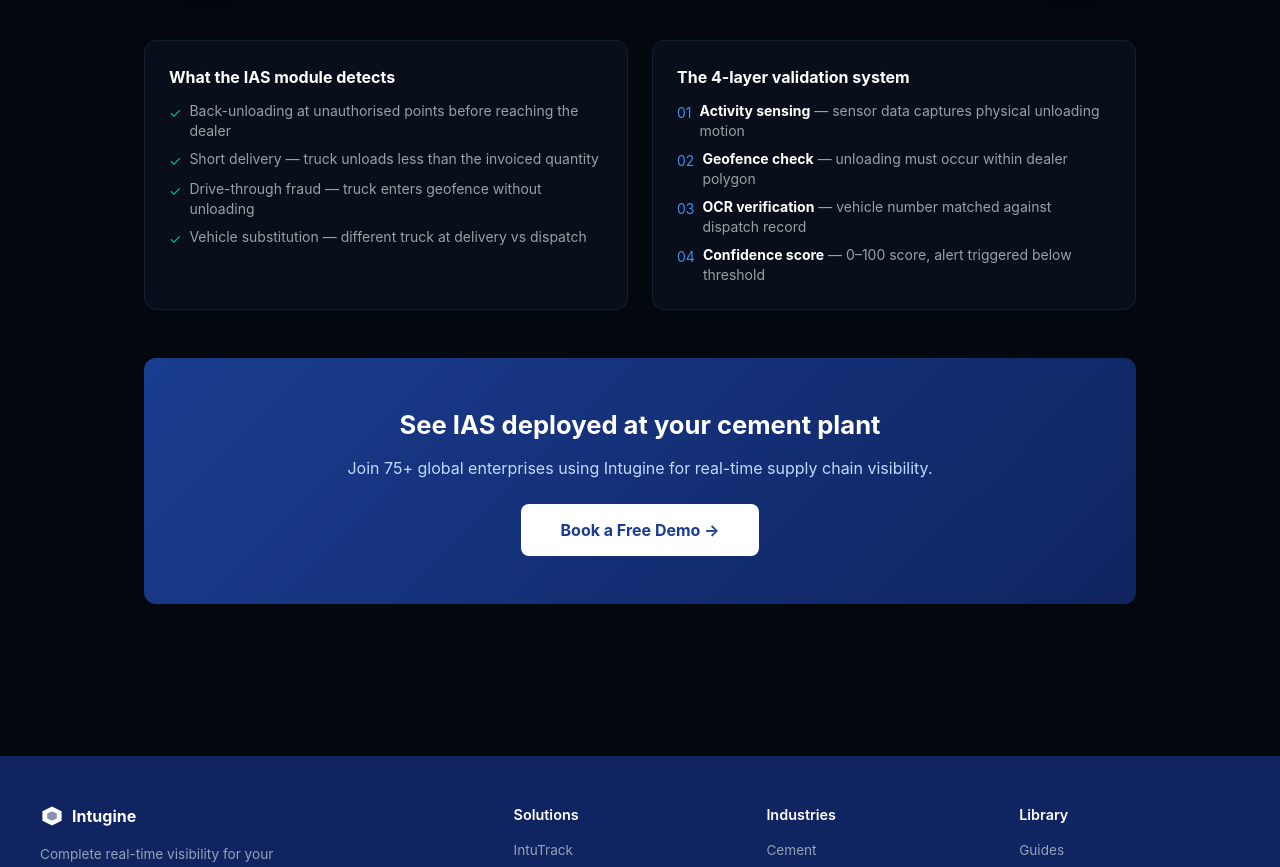
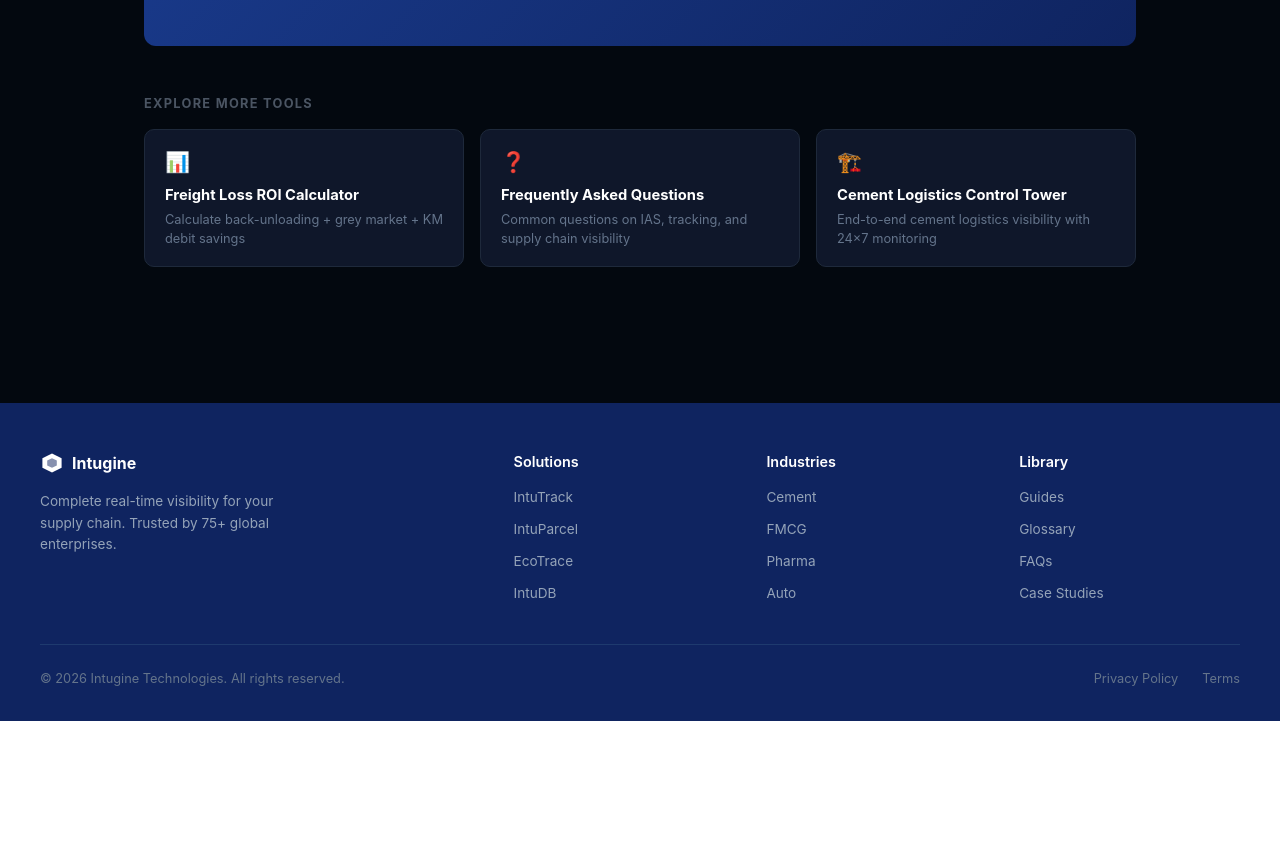
Before and after one commit to reymrinal/intuginewebsite, a Next.js app: page /ias-simulation in a window 1280 px wide. Shown: the part 1790-2657 px from the top of the page. After the commit the page ends 2511 px from the top, so only its background shows below. Built offline with nearby package versions, Linux system fonts and the light colour scheme; no server answers.

Commit message:
fix: IAS page — cap iframe height to 1400px, fix scrollHeight void, add Related Tools nav section

```diff
--- a/app/ias-simulation/page.tsx
+++ b/app/ias-simulation/page.tsx
@@ -12,7 +12,9 @@
   useEffect(() => {
     function handleMessage(e: MessageEvent) {
       if (e.data && typeof e.data.iasHeight === "number") {
-        setIframeHeight(e.data.iasHeight + 32); // small buffer
+        // Cap at 1400px to prevent runaway void below the simulation
+        const h = Math.min(e.data.iasHeight + 24, 1400);
+        setIframeHeight(h);
       }
     }
     window.addEventListener("message", handleMessage);
@@ -100,6 +102,30 @@
           industry="Cement"
         />
 
+        {/* ── Related Tools Navigation ── */}
+        <div style={{ marginTop: "2.5rem", marginBottom: "2rem" }}>
+          <p style={{ fontSize: "0.8rem", fontWeight: 700, letterSpacing: "0.1em", textTransform: "uppercase", color: "#4b5563", marginBottom: "1rem" }}>
+            Explore More Tools
+          </p>
+          <div style={{ display: "grid", gridTemplateColumns: "repeat(auto-fit, minmax(220px, 1fr))", gap: "1rem" }}>
+            <a href="/roi-calculator" style={{ display: "block", background: "#0f172a", border: "1px solid #1e293b", borderRadius: 10, padding: "1.1rem 1.25rem", textDecoration: "none" }}>
+              <div style={{ fontSize: "1.25rem", marginBottom: "0.4rem" }}>📊</div>
+              <div style={{ color: "#fff", fontWeight: 700, fontSize: "0.92rem", marginBottom: "0.25rem" }}>Freight Loss ROI Calculator</div>
+              <div style={{ color: "#64748b", fontSize: "0.8rem" }}>Calculate back-unloading + grey market + KM debit savings</div>
+            </a>
+            <a href="/faq" style={{ display: "block", background: "#0f172a", border: "1px solid #1e293b", borderRadius: 10, padding: "1.1rem 1.25rem", textDecoration: "none" }}>
+              <div style={{ fontSize: "1.25rem", marginBottom: "0.4rem" }}>❓</div>
+              <div style={{ color: "#fff", fontWeight: 700, fontSize: "0.92rem", marginBottom: "0.25rem" }}>Frequently Asked Questions</div>
+              <div style={{ color: "#64748b", fontSize: "0.8rem" }}>Common questions on IAS, tracking, and supply chain visibility</div>
+            </a>
+            <a href="/cement-logistics-control-tower" style={{ display: "block", background: "#0f172a", border: "1px solid #1e293b", borderRadius: 10, padding: "1.1rem 1.25rem", textDecoration: "none" }}>
+              <div style={{ fontSize: "1.25rem", marginBottom: "0.4rem" }}>🏗️</div>
+              <div style={{ color: "#fff", fontWeight: 700, fontSize: "0.92rem", marginBottom: "0.25rem" }}>Cement Logistics Control Tower</div>
+              <div style={{ color: "#64748b", fontSize: "0.8rem" }}>End-to-end cement logistics visibility with 24×7 monitoring</div>
+            </a>
+          </div>
+        </div>
+
       </main>
 
       <Footer />
--- a/public/ias-simulation.html
+++ b/public/ias-simulation.html
@@ -898,14 +898,20 @@
 </script>
 <script>
 // Auto-report height to parent for iframe resize
+// Uses body.offsetHeight (actual rendered height, not scrollable overflow)
+var _rhtimer = null;
 function reportHeight() {
-  var h = document.documentElement.scrollHeight;
-  window.parent.postMessage({ iasHeight: h }, "*");
+  clearTimeout(_rhtimer);
+  _rhtimer = setTimeout(function() {
+    var h = document.body.offsetHeight;
+    window.parent.postMessage({ iasHeight: h }, "*");
+  }, 80);
 }
 reportHeight();
 window.addEventListener("resize", reportHeight);
+// Observe only direct children of body to avoid runaway loops
 var obs = new MutationObserver(reportHeight);
-obs.observe(document.body, { childList: true, subtree: true, attributes: true });
+obs.observe(document.body, { childList: true, subtree: false, attributes: false });
 </script>
 </body>
 </html>
```
